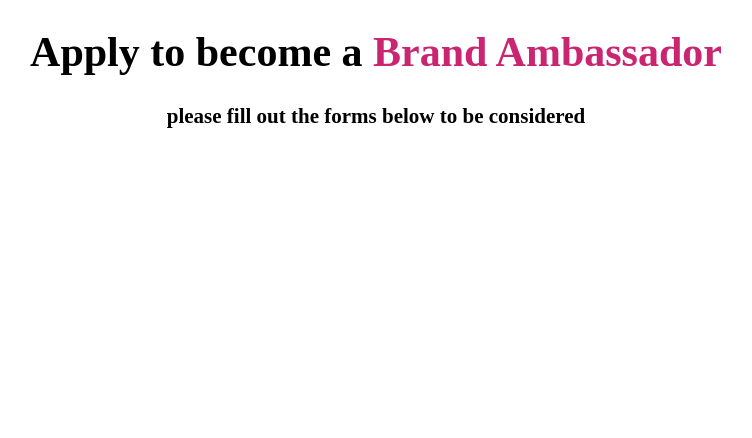
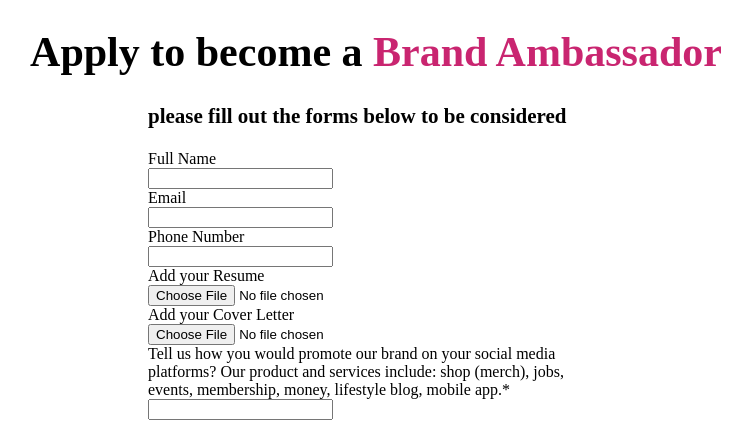
Before and after one commit to Hieu-Ma/pansuit, an Angular app in the folder pansuit/: page / in a window 1280 px wide. Shown: the top 438 px of the page, without its empty margins (264-1016 px from the left). Built offline with nearby package versions, Linux system fonts and the light colour scheme.

Commit message:
working on text area fields

```diff
--- a/pansuit/src/app/brandamb-form/brandamb-form.component.css
+++ b/pansuit/src/app/brandamb-form/brandamb-form.component.css
@@ -7,13 +7,17 @@
    color: #C92570;
 }
 
-#brandam-form {
+#brandamd-form {
    margin-top: 1.5rem;
    width: 28.5rem;
    margin: auto;
-   text-align: center;
+   text-align: left;
 }
 
-#brandam-form h3 {
+#brandamd-form h3 {
    font-size: 1.313rem;
 }
+
+#brandamd-form input, label{
+   display: block;
+}
--- a/pansuit/src/app/brandamb-form/brandamb-form.component.html
+++ b/pansuit/src/app/brandamb-form/brandamb-form.component.html
@@ -1,5 +1,29 @@
 <h1 id="title">Apply to become a <span> Brand Ambassador </span></h1>
-<form id="brandam-form">
+<form id="brandamd-form">
+
    <h3 >please fill out the forms below to be considered</h3>
 
+   <label> Full Name
+      <input type="text" required>
+   </label>
+   <label> Email
+      <input type="text" required>
+   </label>
+   <label> Phone Number
+      <input type="text" required>
+   </label>
+
+   <label> Add your Resume
+      <input type="file">
+   </label>
+   <label> Add your Cover Letter
+      <input type="file">
+   </label>
+
+   <label> Tell us how you would promote our brand on your social media platforms?
+            Our product and services include: shop (merch), jobs, events, membership,
+            money, lifestyle blog, mobile app.*
+      <input type="textarea">
+   </label>
+
 </form>
```
